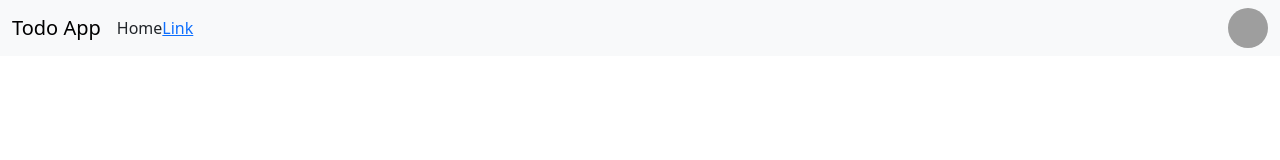
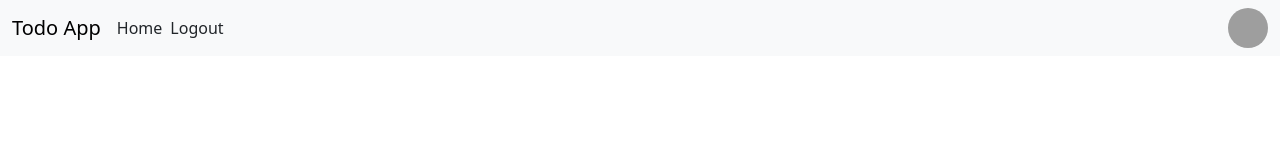
Before and after one commit to Ntokozo-Ndlovu/TodoList, a React (Create React App) app in the folder client/: page /home/todo in a window 1280 px wide. Shown: the top 160 px of the page. Built offline with nearby package versions, Linux system fonts and the light colour scheme; grey boxes are pictures that could not be loaded.

Commit message:
#36 styling the logout button

```diff
--- a/client/src/ui/Navigation.js
+++ b/client/src/ui/Navigation.js
@@ -14,7 +14,8 @@ const Navigation = ()=>{
           navbarScroll
         >
           <NavLink to='/home' className={ ({isActive})=> {return isActive? stylesClasses.home:stylesClasses.disableHome}}>Home</NavLink>
-          <NavLink to='/logout'>Link</NavLink>
+          <div class='p-1'> </div>
+          <NavLink to='/logout' className={ ({isActive})=> {return isActive? stylesClasses.home:stylesClasses.home}}>Logout</NavLink>
         </Nav>
           <NavLink to='userprofile' className={ ({isActive})=> {return isActive? stylesClasses.disableProfile:stylesClasses.profile}}>
           <Image height={40} width={40} src="https://marketplace.canva.com/EAFfyNv3EC4/2/0/800w/canva-orange-black-modern-facebook-profile-picture-nEv2Bxx4TlY.jpg" roundedCircle/>
```
